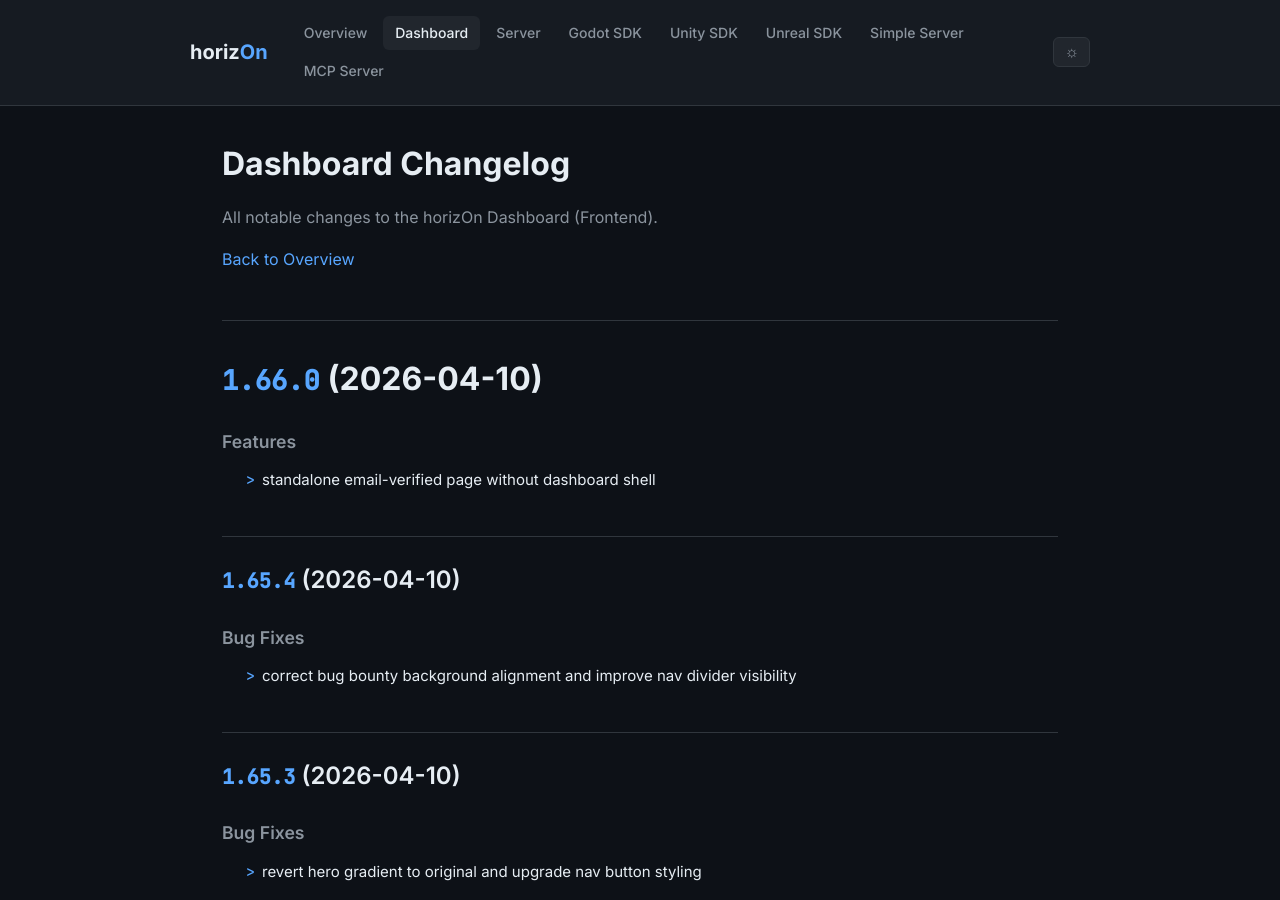
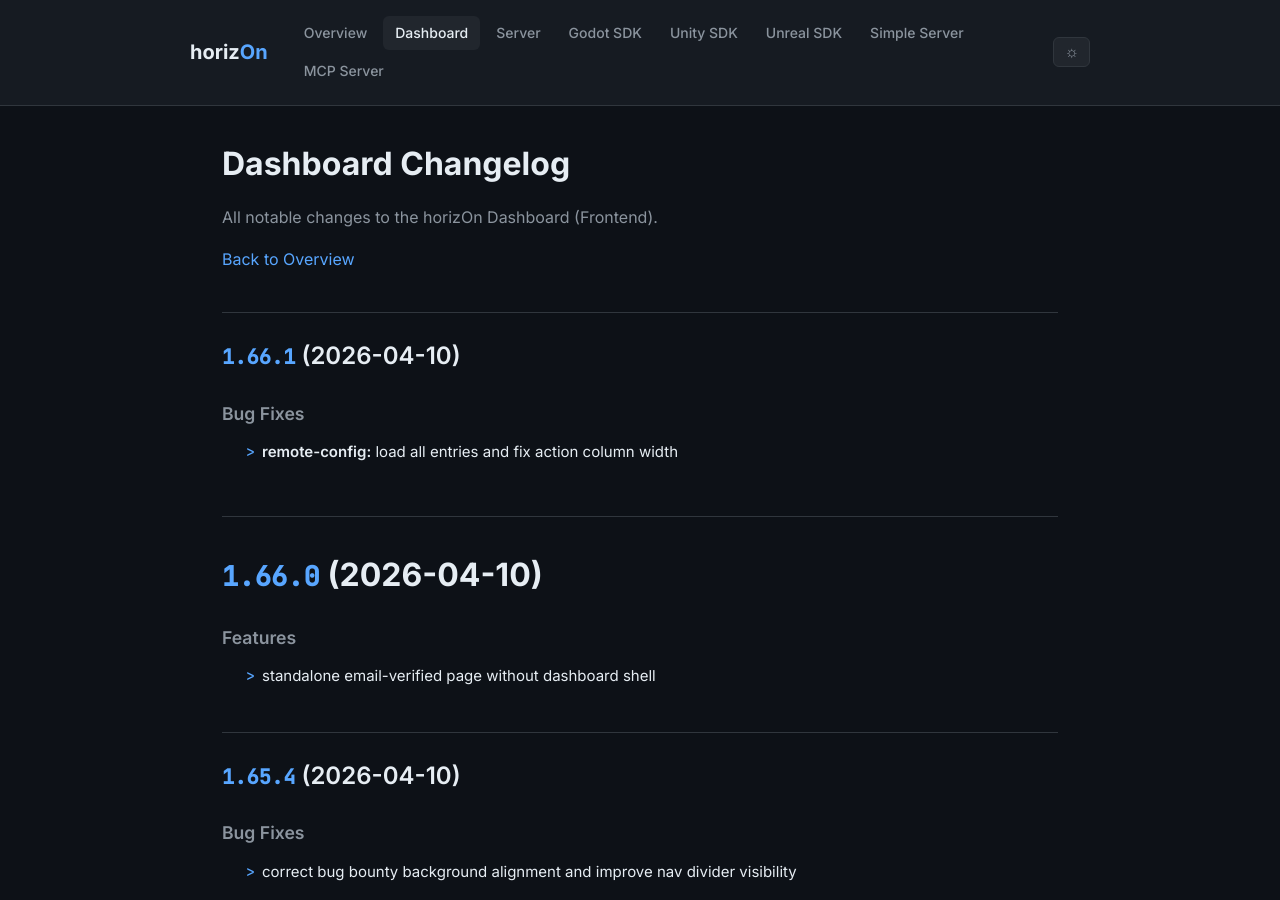
Before and after one commit to ProjectMakersDE/horizOn-Changelog, a Jekyll site: the page built from dashboard-changelog.md, in a window 1280 px wide and 900 px high. Built offline with Jekyll 4.4.1, drawn with Linux system fonts in a browser that asks for light colours.

Commit message:
chore: sync changelogs [skip ci]

```diff
--- a/dashboard-changelog.md
+++ b/dashboard-changelog.md
@@ -8,6 +8,13 @@ title: Dashboard Changelog
 All notable changes to the horizOn Dashboard (Frontend).
 
 [Back to Overview](.)
+
+## [1.66.1](https://github.com/ProjectMakersDE/horizOn-Dashboard/compare/v1.66.0...v1.66.1) (2026-04-10)
+
+
+### Bug Fixes
+
+* **remote-config:** load all entries and fix action column width ([956ec5a](https://github.com/ProjectMakersDE/horizOn-Dashboard/commit/956ec5a0d918df8e0c7cb66946b801ab20d929ba))
 
 # [1.66.0](https://github.com/ProjectMakersDE/horizOn-Dashboard/compare/v1.65.4...v1.66.0) (2026-04-10)
 
```
Also changed, not shown: index.md (+1 -1 lines).
